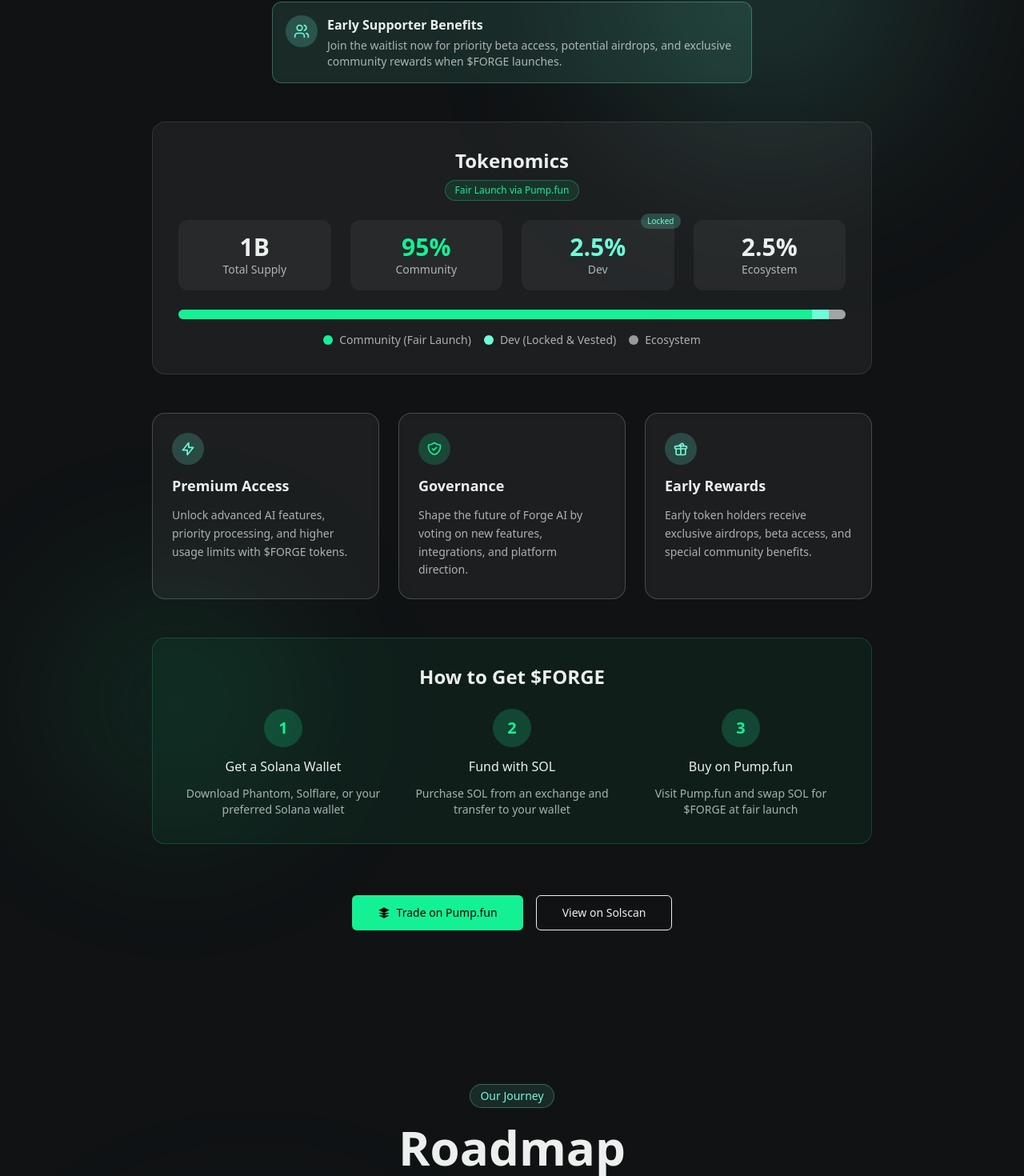
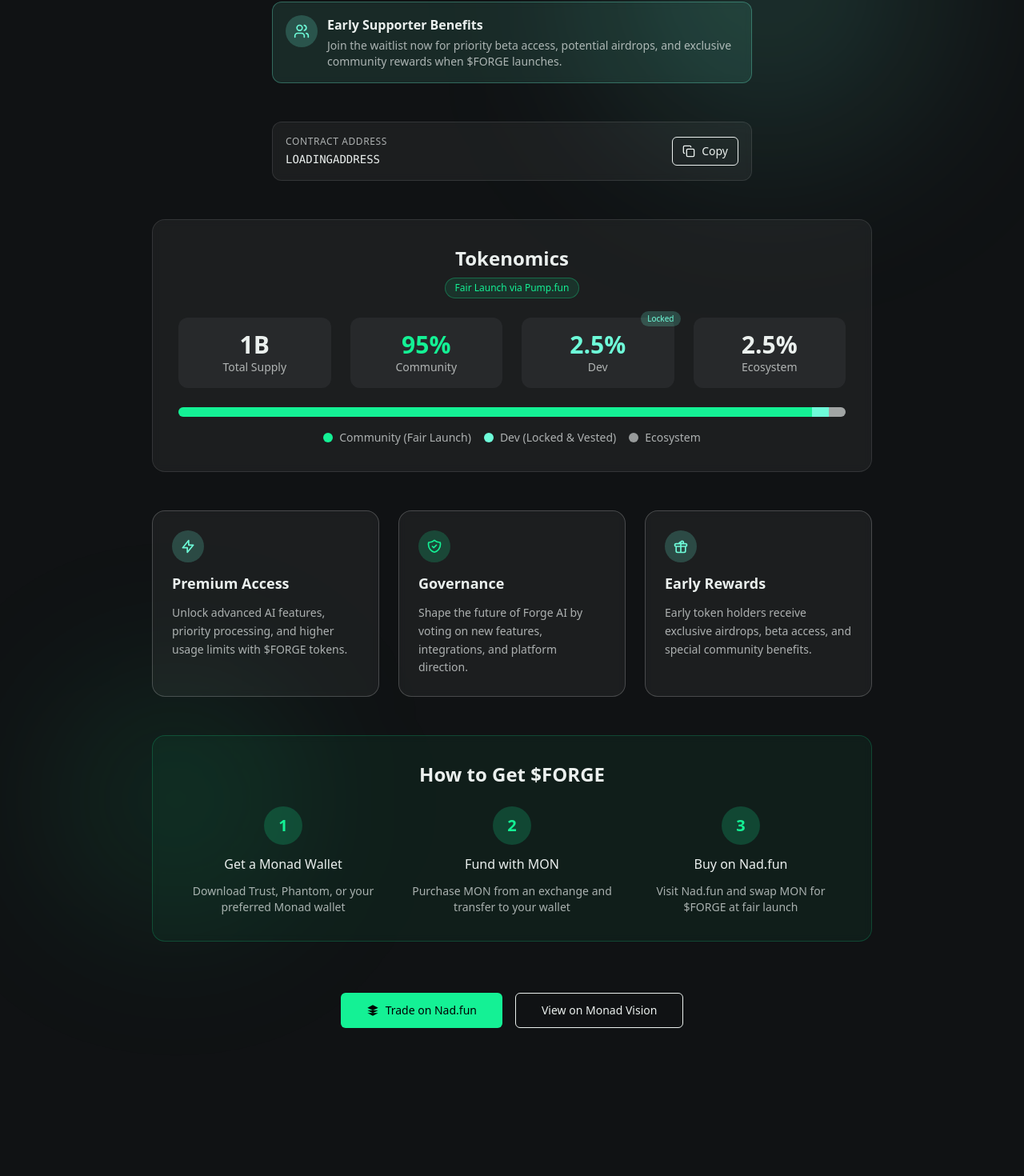
Before and after one commit to thebestestbear/v0-pointer-ai-landing-page, a Next.js app: page / in a window 1280 px wide. Shown: the part 2434-3904 px from the top of the page at 80% size. Built offline with nearby package versions, Linux system fonts and the light colour scheme.

Commit message:
Update contract address and related references

```diff
--- a/components/token-section.tsx
+++ b/components/token-section.tsx
@@ -6,7 +6,7 @@ import { Check, Copy, Users } from "lucide-react"
 
 export function TokenSection() {
   const [copied, setCopied] = useState(false)
-  const contractAddress = "ADDYTBA"
+  const contractAddress = "LOADINGADDRESS"
 
   const copyToClipboard = () => {
     if (contractAddress !== "Coming Soon") {
@@ -33,7 +33,7 @@ export function TokenSection() {
               <svg className="w-4 h-4 text-[#14F195]" viewBox="0 0 128 128" fill="currentColor">
                 <path d="M93.94 42.63H37.83a3.4 3.4 0 01-2.41-5.81l13.86-13.86a3.39 3.39 0 012.41-1h56.11a3.4 3.4 0 012.41 5.81L96.35 41.63a3.39 3.39 0 01-2.41 1zM37.83 55.87h56.11a3.4 3.4 0 012.41 5.81L82.49 75.54a3.39 3.39 0 01-2.41 1H24a3.4 3.4 0 01-2.41-5.81l13.83-13.86a3.39 3.39 0 012.41-1zM93.94 89.37H37.83a3.4 3.4 0 00-2.41 5.81l13.86 13.86a3.39 3.39 0 002.41 1h56.11a3.4 3.4 0 002.41-5.81l-13.86-13.86a3.39 3.39 0 00-2.41-1z" />
               </svg>
-              <span className="text-[#14F195] text-sm font-medium">Built on Solana</span>
+              <span className="text-[#14F195] text-sm font-medium">Built on Monad</span>
             </div>
             <h2 className="w-full max-w-[700px] text-center text-foreground text-4xl md:text-6xl font-semibold leading-tight md:leading-[66px]">
               The $FORGE Token
@@ -59,6 +59,25 @@ export function TokenSection() {
             </div>
           </div>
 
+          {/* Contract Address Box */}
+          <div className="w-full max-w-[600px] p-4 rounded-xl border border-white/10 bg-white/5 backdrop-blur-sm">
+            <div className="flex flex-col sm:flex-row items-center justify-between gap-3">
+              <div className="flex flex-col gap-1">
+                <span className="text-muted-foreground text-xs uppercase tracking-wider">Contract Address</span>
+                <span className="text-foreground font-mono text-sm">{contractAddress}</span>
+              </div>
+              <Button
+                variant="outline"
+                size="sm"
+                onClick={copyToClipboard}
+                disabled={contractAddress === "Coming Soon"}
+                className="gap-2 bg-transparent"
+              >
+                {copied ? <Check className="w-4 h-4" /> : <Copy className="w-4 h-4" />}
+                {copied ? "Copied!" : "Copy"}
+              </Button>
+            </div>
+          </div>
 
 
           <div className="w-full max-w-[900px] p-6 md:p-8 rounded-2xl border border-white/10 bg-white/5 backdrop-blur-sm">
@@ -166,42 +185,42 @@ export function TokenSection() {
                 <div className="w-12 h-12 rounded-full bg-[#14F195]/20 flex items-center justify-center text-[#14F195] font-bold text-xl">
                   1
                 </div>
-                <h4 className="text-foreground font-medium">Get a Solana Wallet</h4>
+                <h4 className="text-foreground font-medium">Get a Monad Wallet</h4>
                 <p className="text-muted-foreground text-sm">
-                  Download Phantom, Solflare, or your preferred Solana wallet
+                  Download Trust, Phantom, or your preferred Monad wallet
                 </p>
               </div>
               <div className="flex flex-col items-center text-center gap-3">
                 <div className="w-12 h-12 rounded-full bg-[#14F195]/20 flex items-center justify-center text-[#14F195] font-bold text-xl">
                   2
                 </div>
-                <h4 className="text-foreground font-medium">Fund with SOL</h4>
+                <h4 className="text-foreground font-medium">Fund with MON</h4>
                 <p className="text-muted-foreground text-sm">
-                  Purchase SOL from an exchange and transfer to your wallet
+                  Purchase MON from an exchange and transfer to your wallet
                 </p>
               </div>
               <div className="flex flex-col items-center text-center gap-3">
                 <div className="w-12 h-12 rounded-full bg-[#14F195]/20 flex items-center justify-center text-[#14F195] font-bold text-xl">
                   3
                 </div>
-                <h4 className="text-foreground font-medium">Buy on Pump.fun</h4>
-                <p className="text-muted-foreground text-sm">Visit Pump.fun and swap SOL for $FORGE at fair launch</p>
+                <h4 className="text-foreground font-medium">Buy on Nad.fun</h4>
+                <p className="text-muted-foreground text-sm">Visit Nad.fun and swap MON for $FORGE at fair launch</p>
               </div>
             </div>
           </div>
 
           <div className="flex flex-col sm:flex-row items-center gap-4 mt-4">
             <Button size="lg" className="gap-2 bg-[#14F195] text-black hover:bg-[#14F195]/90" asChild>
-              <a href="https://pump.fun/" target="_blank" rel="noopener noreferrer">
+              <a href="http://nad.fun/tokens/LOADINGADDRESS" target="_blank" rel="noopener noreferrer">
                 <svg className="w-5 h-5" viewBox="0 0 24 24" fill="currentColor">
                   <path d="M12 2L2 7l10 5 10-5zM2 17l10 5 10-5M2 12l10 5 10-5" />
                 </svg>
-                Trade on Pump.fun
+                Trade on Nad.fun
               </a>
             </Button>
             <Button variant="outline" size="lg" className="gap-2 bg-transparent" asChild>
-              <a href="https://solscan.io/" target="_blank" rel="noopener noreferrer">
-                View on Solscan
+              <a href="https://monadvision.com/address/LOADINGADDRESS" target="_blank" rel="noopener noreferrer">
+                View on Monad Vision
               </a>
             </Button>
           </div>
```
